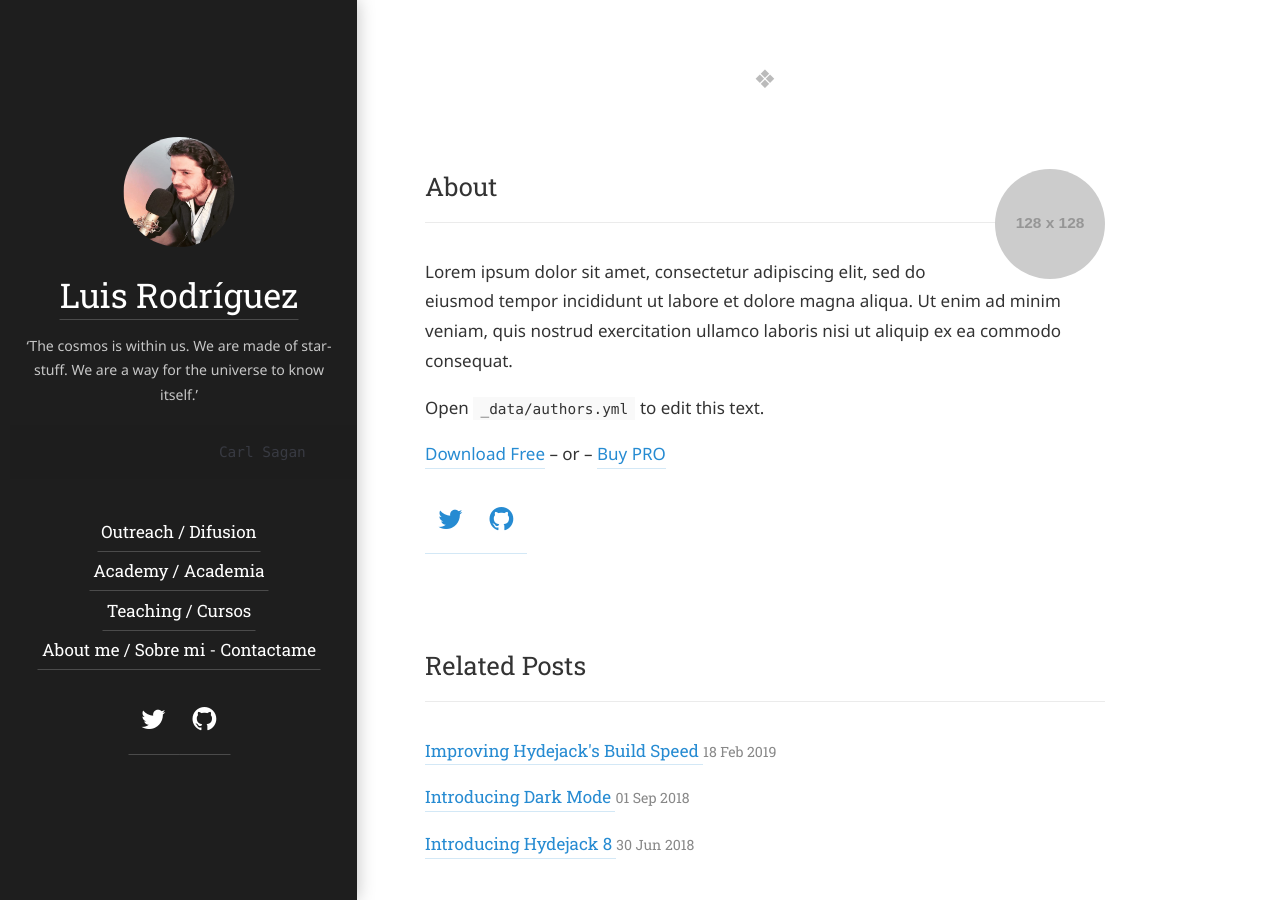
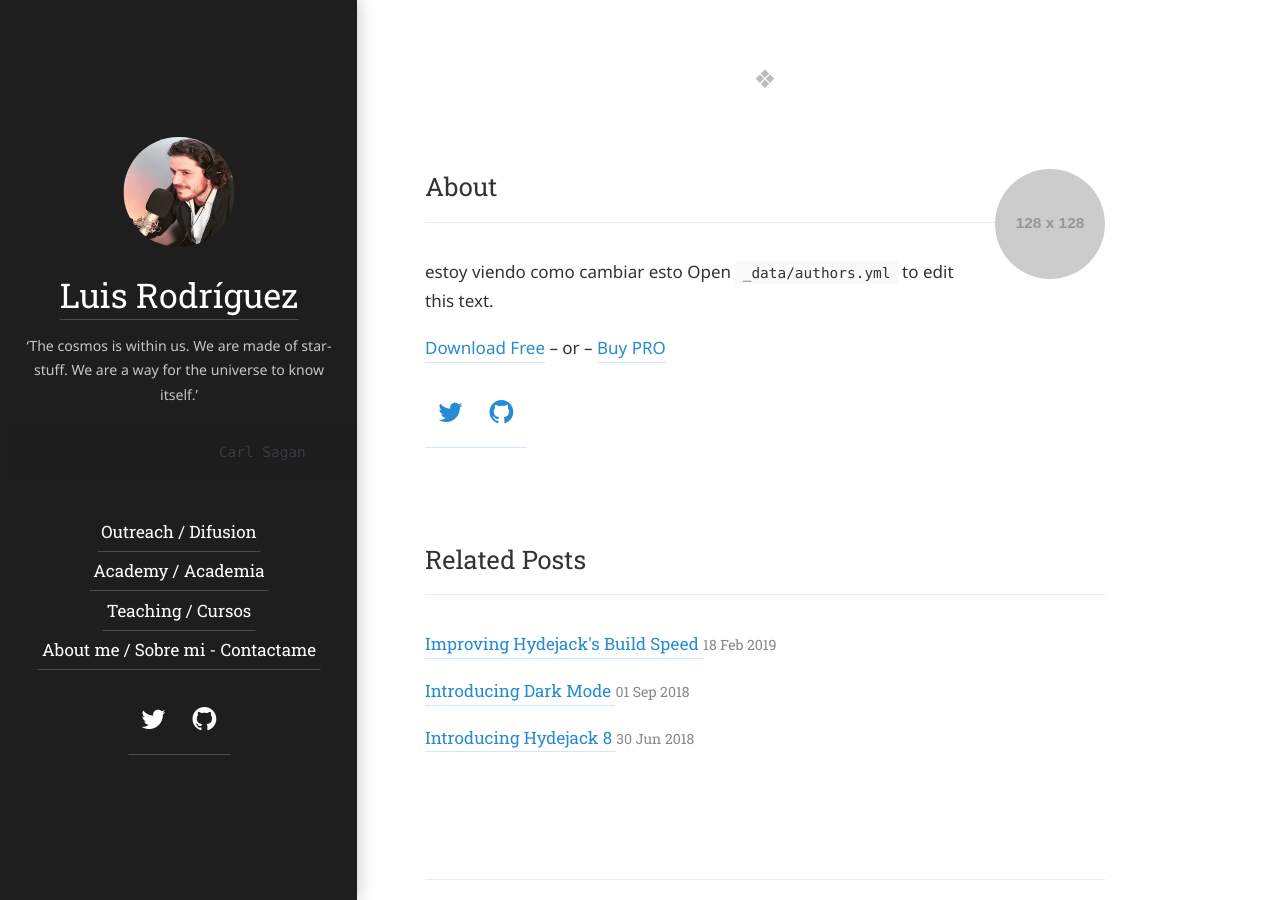
Before and after one commit to Lsrodrig/lsrodrig.github.io, a Jekyll site: the page built from hydejack/_posts/2016-09-17-the-fast-one.md, in a window 1280 px wide and 900 px high, scrolled down 1711 px. Built offline with Jekyll 4.4.1, drawn with Linux system fonts in a browser that asks for light colours; some web fonts are replaced.

Commit message:
Update authors.yml

```diff
--- a/_data/authors.yml
+++ b/_data/authors.yml
@@ -8,10 +8,7 @@
   # Used at the bottom of each page and at the top of the `about` layout
   # Markdown enabled, can use multiple paragraphs (enabled by `|`)
   about:             |
-    Lorem ipsum dolor sit amet, consectetur adipiscing elit,
-    sed do eiusmod tempor incididunt ut labore et dolore magna aliqua.
-    Ut enim ad minim veniam, quis nostrud exercitation ullamco laboris nisi ut aliquip ex ea commodo consequat.
-
+    estoy viendo como cambiar esto
     Open `_data/authors.yml` to edit this text.
 
     [Download Free][kit]
```
